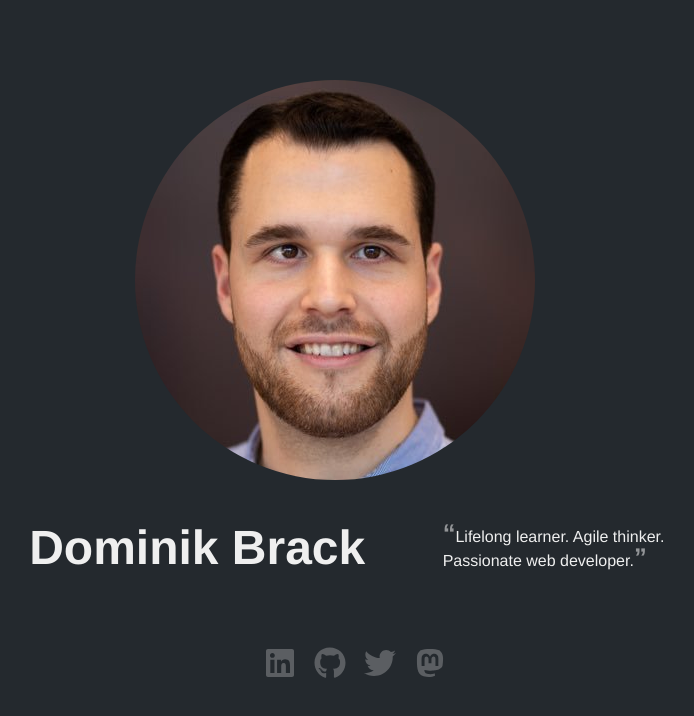
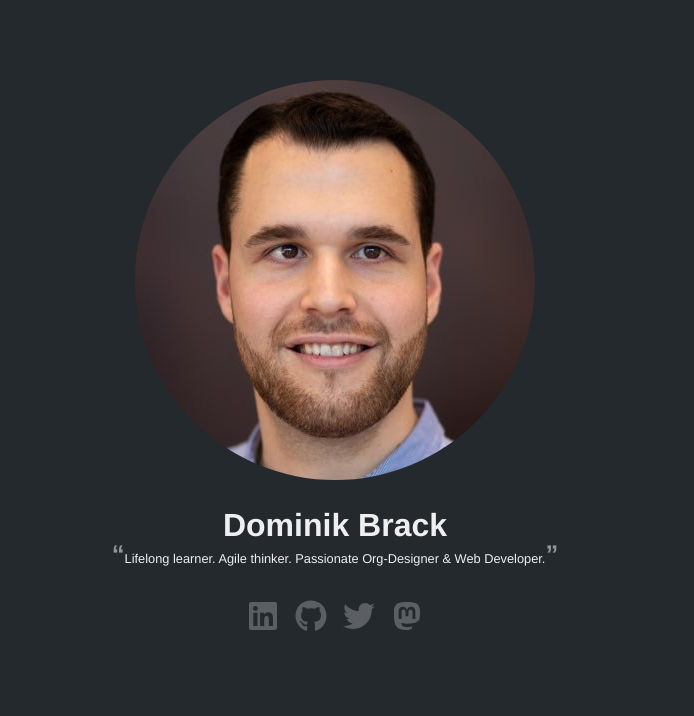
Before and after one commit to dbrack/brack.io-website, a React (Vite) app: page / in a window 1280 px wide. Shown: the top 716 px of the page, without its empty margins (305-999 px from the left). Built offline with nearby package versions, Linux system fonts and the light colour scheme.

Commit message:
Improve layout & change TagLine

```diff
--- a/src/App.tsx
+++ b/src/App.tsx
@@ -6,9 +6,9 @@ import { createGlobalStyle } from 'styled-components';
 const GlobalStyle = createGlobalStyle`
 	body {
 		background: #24292e;
-		font: 16px Helvetica, sans-serif;
+		font: 1rem Helvetica, sans-serif;
 		color: #efefef;
-		margin: 80px 0 32px;
+		margin: 5rem 0 2rem;
 		display: flex;
   		justify-content: center;
   		align-items: center;
--- a/src/Header.tsx
+++ b/src/Header.tsx
@@ -5,24 +5,25 @@ import Avatar from './Avatar';
 
 const Title = styled.h1`
 	text-align: center;
-	width: 100%;
-	font-size: 3em;
+	font-size: 2rem;
+	margin-bottom: 0.1rem;
 `;
 
 const TagLine = styled.span`
-	font-size: 1em;
-	line-height: 20px;
+	font-size: 0.8rem;
+	line-height: 1.2rem;
+	display: block;
 	&::before {
 		content: open-quote;
 		font-weight: bolder;
 		color: rgba(255, 255, 255, 0.5);
-		font-size: 1.6em;
+		font-size: 1.6rem;
 	}
 	&::after {
 		content: close-quote;
 		font-weight: bolder;
 		color: rgba(255, 255, 255, 0.5);
-		font-size: 1.6em;
+		font-size: 1.6rem;
 	}
 `;
 
@@ -34,8 +35,11 @@ const Header = () => {
 			</Section>
 			<Section>
 				<Title>Dominik Brack</Title>
+			</Section>
+			<Section>
 				<TagLine>
-					Lifelong learner. Agile thinker. Passionate web developer.
+					Lifelong learner. Agile thinker. Passionate Org-Designer
+					&amp; Web Developer.
 				</TagLine>
 			</Section>
 		</>
--- a/src/Navigation.tsx
+++ b/src/Navigation.tsx
@@ -4,18 +4,19 @@ import { TwitterIcon, GitHubIcon, LinkedInIcon, MastodonIcon } from './Icons';
 
 const StyledNavigation = styled.nav`
 	text-align: center;
-	font-size: 2em;
+	font-size: 2rem;
 	width: 100%;
 `;
 
 const NavigationList = styled.ul`
 	list-style: none;
+	padding: 0;
 `;
 
 const NavigationItem = styled.li`
 	display: inline-block;
-	width: 50px;
-	height: 50px;
+	width: 3rem;
+	height: 3rem;
 `;
 
 const NavigationLink = styled.a`
```
